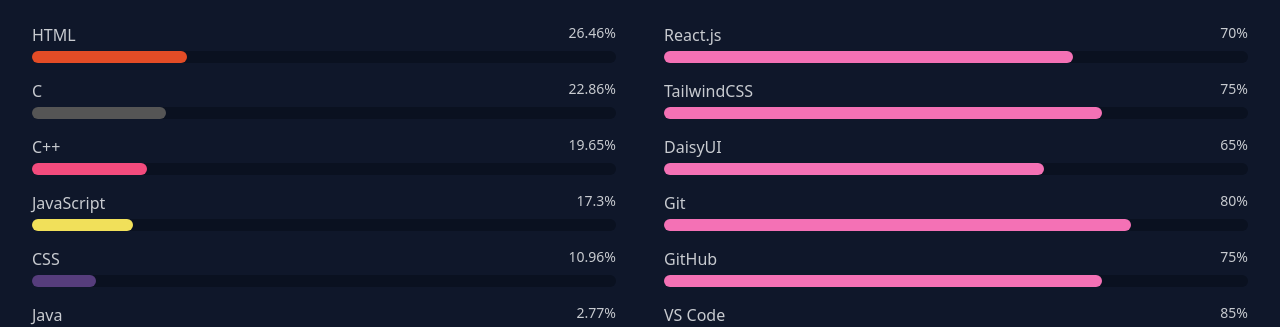
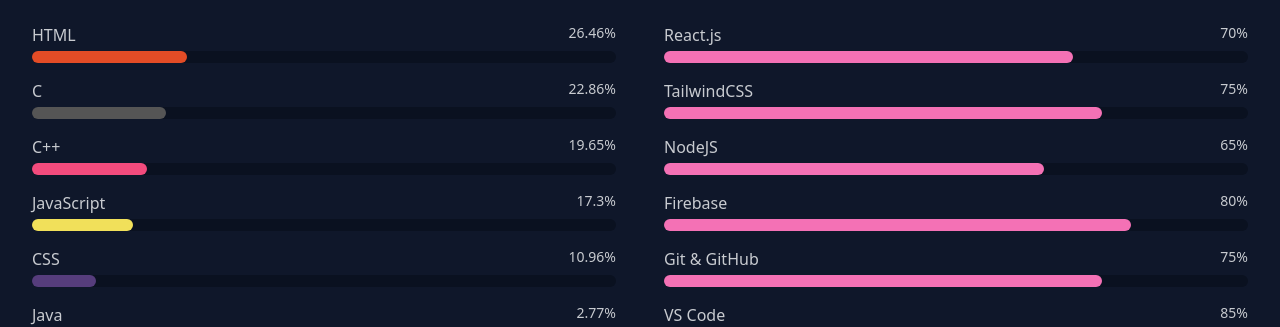
Before and after one commit to parvejtalukder/ParvejHusenTalukder, a React (Vite) app: page / in a window 1280 px wide. Shown: the part 2141-2468 px from the top of the page. Built offline with nearby package versions, Linux system fonts and the light colour scheme.

Commit message:
Update: New Changes

```diff
--- a/constants.ts
+++ b/constants.ts
@@ -39,9 +39,9 @@ export const LANGUAGE_COLORS: { [key: string]: string } = {
 export const TOOLS_AND_SKILLS: ToolSkill[] = [
   { name: 'React.js', proficiency: 70 },
   { name: 'TailwindCSS', proficiency: 75 },
-  { name: 'DaisyUI', proficiency: 65 },
-  { name: 'Git', proficiency: 80 },
-  { name: 'GitHub', proficiency: 75 },
+  { name: 'NodeJS', proficiency: 65 },
+  { name: 'Firebase', proficiency: 80 },
+  { name: 'Git & GitHub', proficiency: 75 },
   { name: 'VS Code', proficiency: 85 },
   { name: 'Linux', proficiency: 70 },
   { name: 'MediaWiki', proficiency: 60 },
@@ -180,7 +180,7 @@ export const EDUCATION: Education[] = [
 ];
 
 export const CONTACT_INFO = {
-    emails: ['parvejsunamganj@gamil.com', 'parvej@parvejhusentalukder.com'],
-    phones: ['+8801716884927', '8801540307370'],
+    emails: ['parvej@parvejhusentalukder.com'],
+    phones: ['+8801716884927'],
     location: 'Sylhet, Bangladesh'
 };
```
